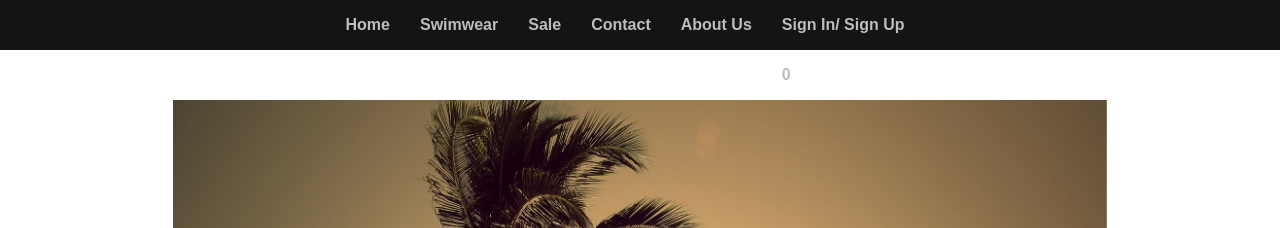
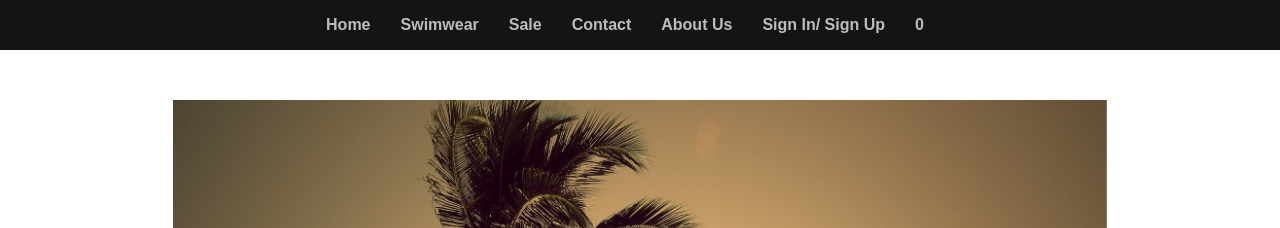
Before and after one commit to DavidBarnes1/Palma, a plain HTML site: page index.html in a window 1280 px wide. Shown: the top 228 px of the page. Drawn offline with Linux system fonts and the light colour scheme.

Commit message:
Update index.html

```diff
--- a/index.html
+++ b/index.html
@@ -15,10 +15,10 @@
                     <li><a href="#">Sale</a></li>
                     <li><a href="#">Contact</a></li>
                     <li><a href="#">About Us</a></li>
-                        <div class="sign">
-                            <li><a href="#">Sign In/ Sign Up</a></li>
-                            <li><a href="#">0</a></li>
-                        </div>
+
+                    <li><a class="sign" href="#">Sign In/ Sign Up</a></li>
+                    <li><a class="sign" href="#">0</a></li>
+
                 </ul>
 
             </div>
```
